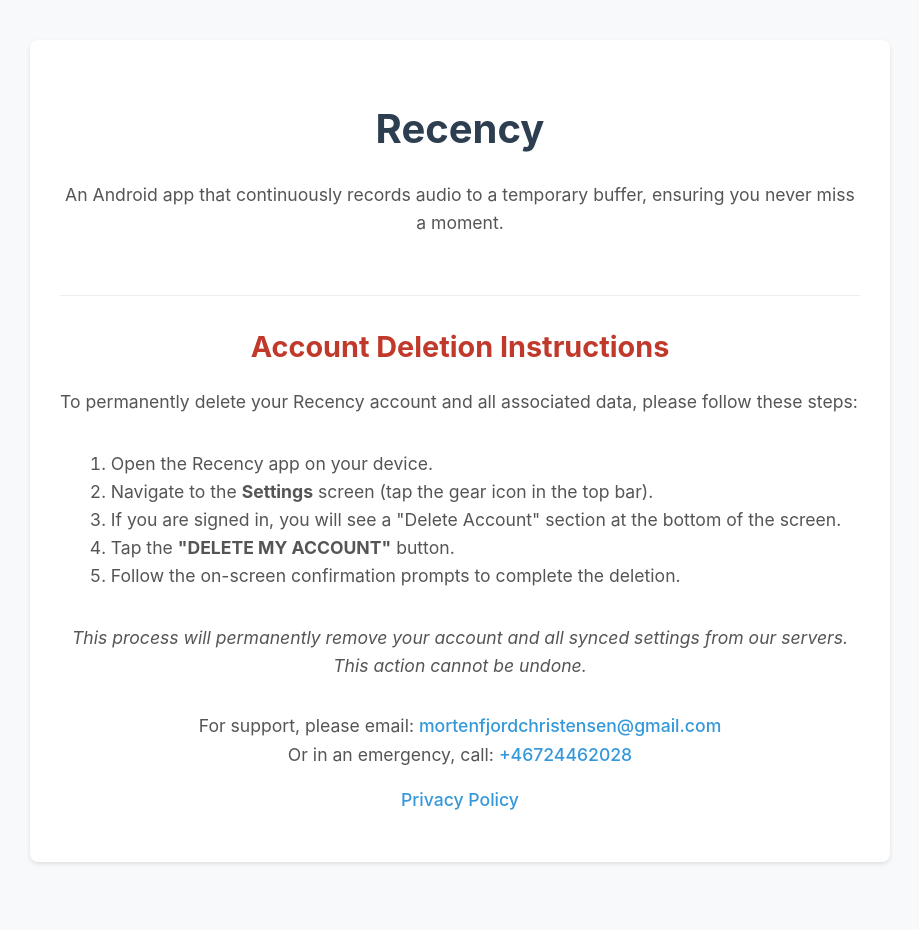
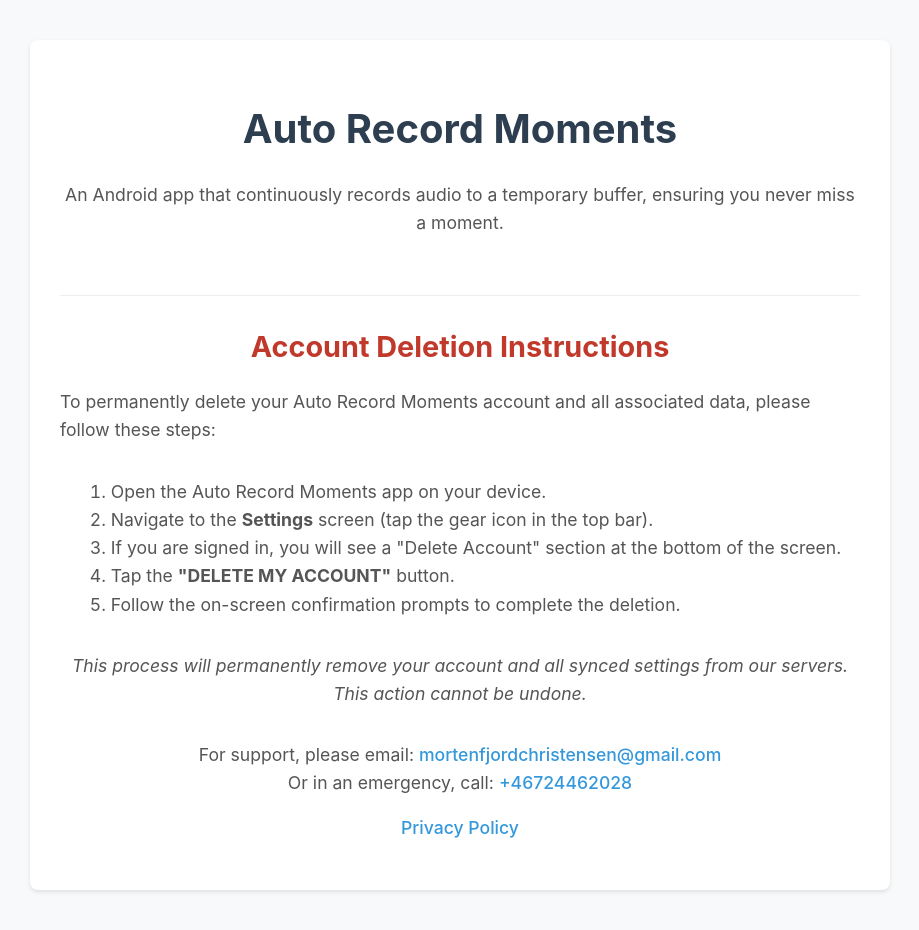
Before and after one commit to mortenfc/AutoRecordMoments, a plain HTML site: page docs/index.html in a window 1280 px wide. Shown: the whole page, without its empty margins (180-1099 px from the left). Before the commit the page ends 902 px from the top, so only its background shows below. Drawn offline with Linux system fonts and the light colour scheme.

Commit message:
Update docs

```diff
--- a/docs/index.html
+++ b/docs/index.html
@@ -3,7 +3,7 @@
 <head>
     <meta charset="UTF-8">
     <meta name="viewport" content="width=device-width, initial-scale=1.0">
-    <title>Recency - Support</title>
+    <title>Auto Record Moments - Support</title>
     <style>
         body {
             font-family: -apple-system, BlinkMacSystemFont, "Segoe UI", Roboto, "Helvetica Neue", Arial, sans-serif;
@@ -70,15 +70,15 @@
 </head>
 <body>
 <div class="container">
-    <h1>Recency</h1>
+    <h1>Auto Record Moments</h1>
     <p>An Android app that continuously records audio to a temporary buffer, ensuring you never miss a moment.</p>
 
     <!-- Account Deletion Section -->
     <div class="account-deletion">
         <h2>Account Deletion Instructions</h2>
-        <p>To permanently delete your Recency account and all associated data, please follow these steps:</p>
+        <p>To permanently delete your Auto Record Moments account and all associated data, please follow these steps:</p>
         <ol>
-            <li>Open the Recency app on your device.</li>
+            <li>Open the Auto Record Moments app on your device.</li>
             <li>Navigate to the <strong>Settings</strong> screen (tap the gear icon in the top bar).</li>
             <li>If you are signed in, you will see a "Delete Account" section at the bottom of the screen.</li>
             <li>Tap the <strong>"DELETE MY ACCOUNT"</strong> button.</li>
```
